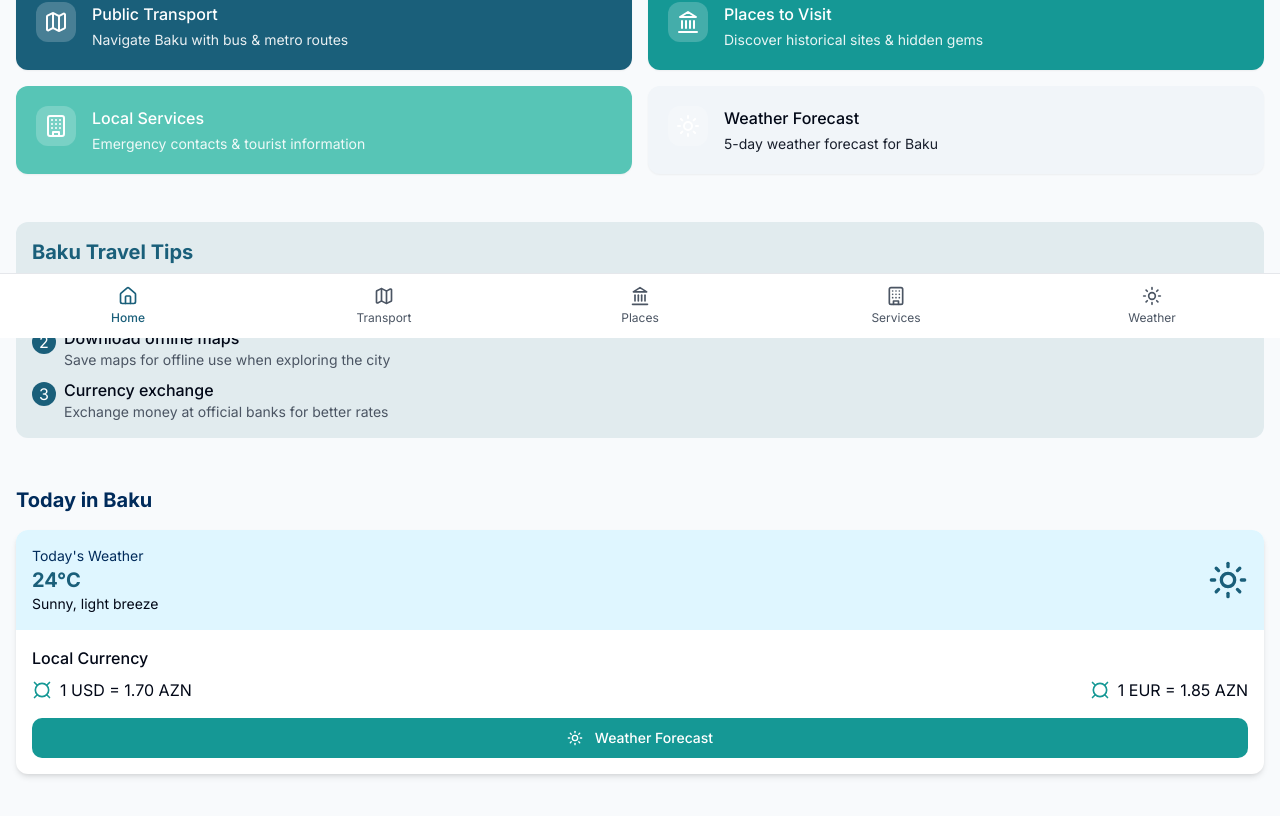
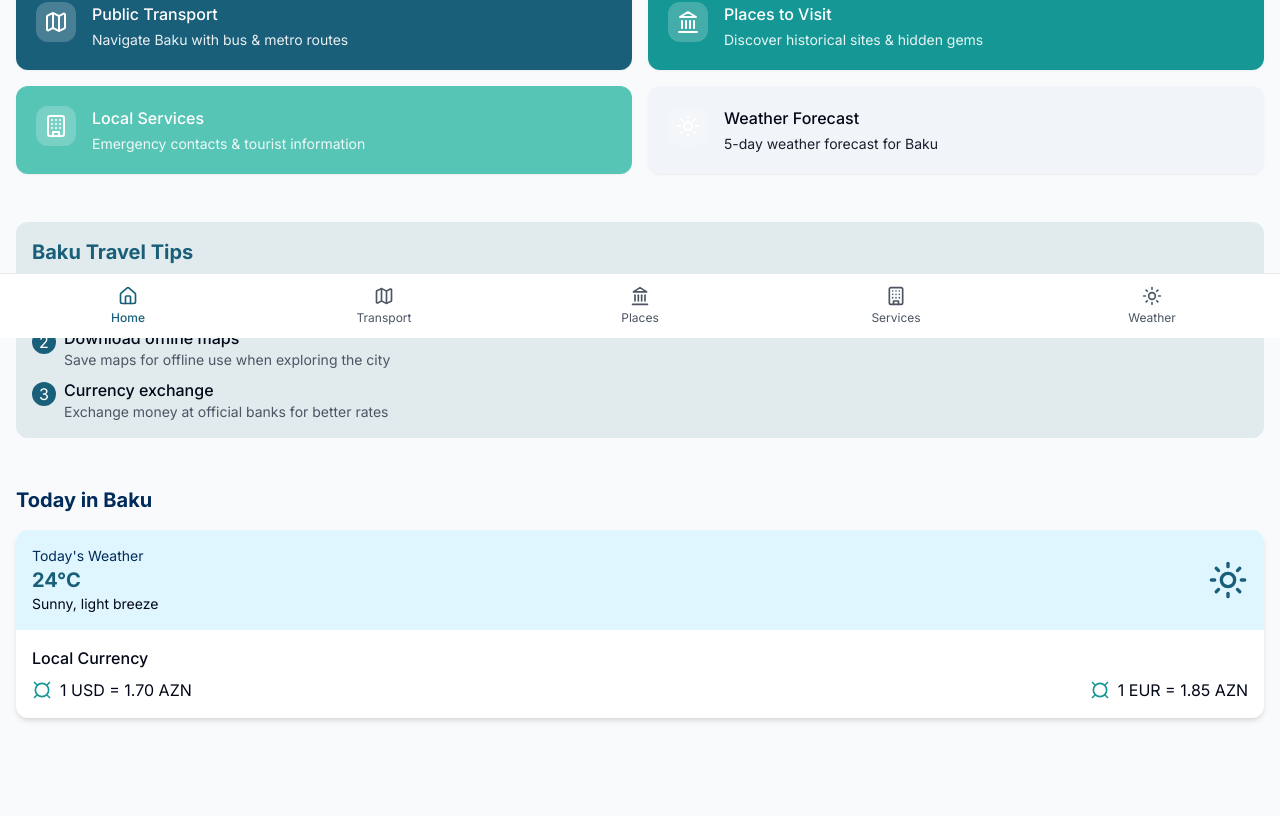
Before and after one commit to mayilzadeyunis/baku-explorer-guide, a React (Vite) app: page / in a window 1280 px wide. Shown: the part 462-1278 px from the top of the page. Built offline with nearby package versions, Linux system fonts and the light colour scheme.

Commit message:
Remove weather podcast button
The AI removed the weather podcast button from the home page.

```diff
--- a/src/pages/Index.tsx
+++ b/src/pages/Index.tsx
@@ -5,7 +5,6 @@ import Hero from '@/components/Hero';
 import FeatureCard from '@/components/FeatureCard';
 import { Map, Landmark, Building, Sun, Currency } from 'lucide-react';
 import { Link, useNavigate } from 'react-router-dom';
-import { Button } from '@/components/ui/button';
 
 const Index = () => {
   const navigate = useNavigate();
@@ -109,16 +108,6 @@ const Index = () => {
                 <span>1 EUR = 1.85 AZN</span>
               </div>
             </div>
-            <div className="mt-4 flex justify-center">
-              <Button
-                variant="secondary"
-                className="w-full bg-baku-secondary text-white hover:bg-baku-secondary/90"
-                onClick={() => navigate('/weather')}
-              >
-                <Sun className="mr-1" size={18} />
-                Weather Forecast
-              </Button>
-            </div>
           </div>
         </div>
       </section>
```
